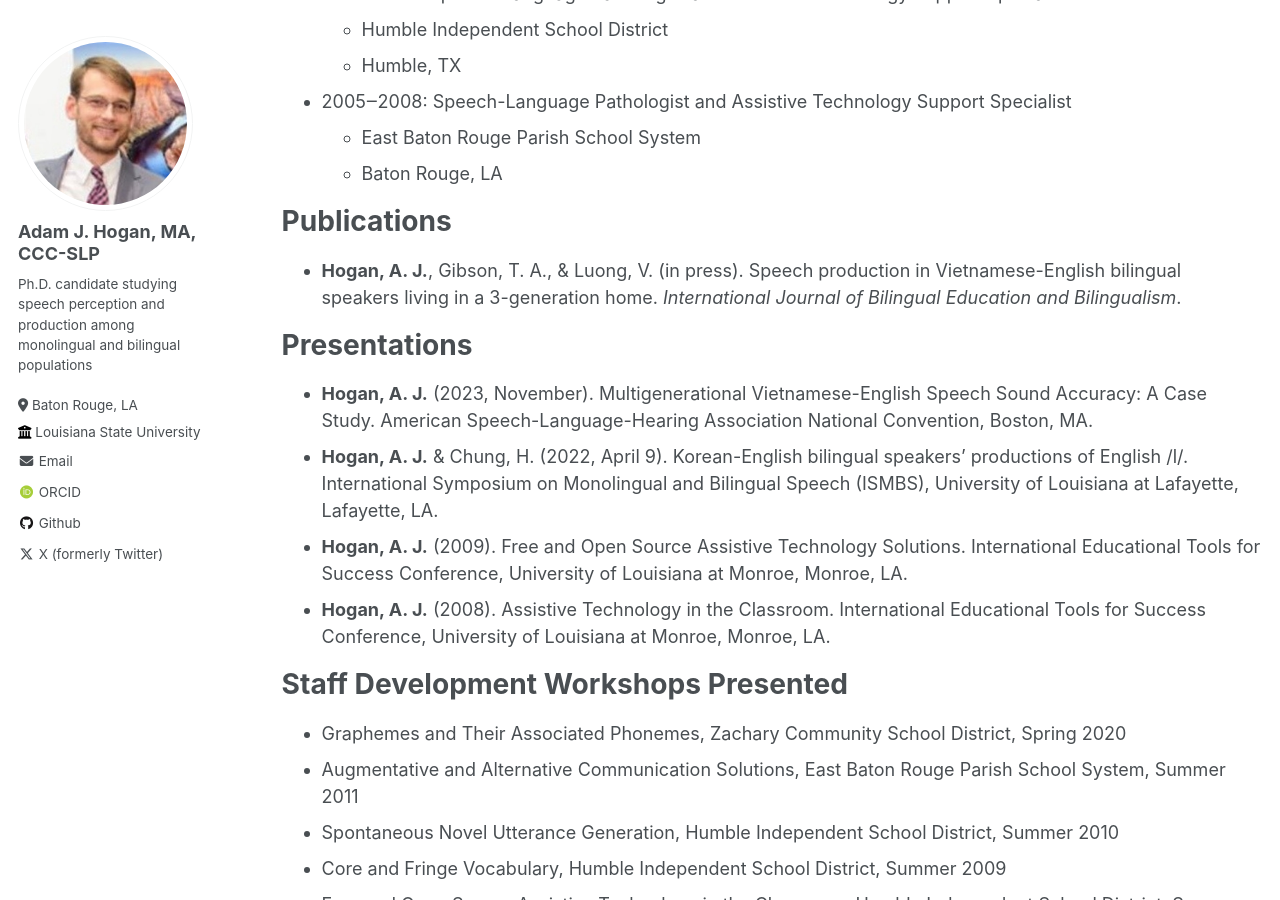
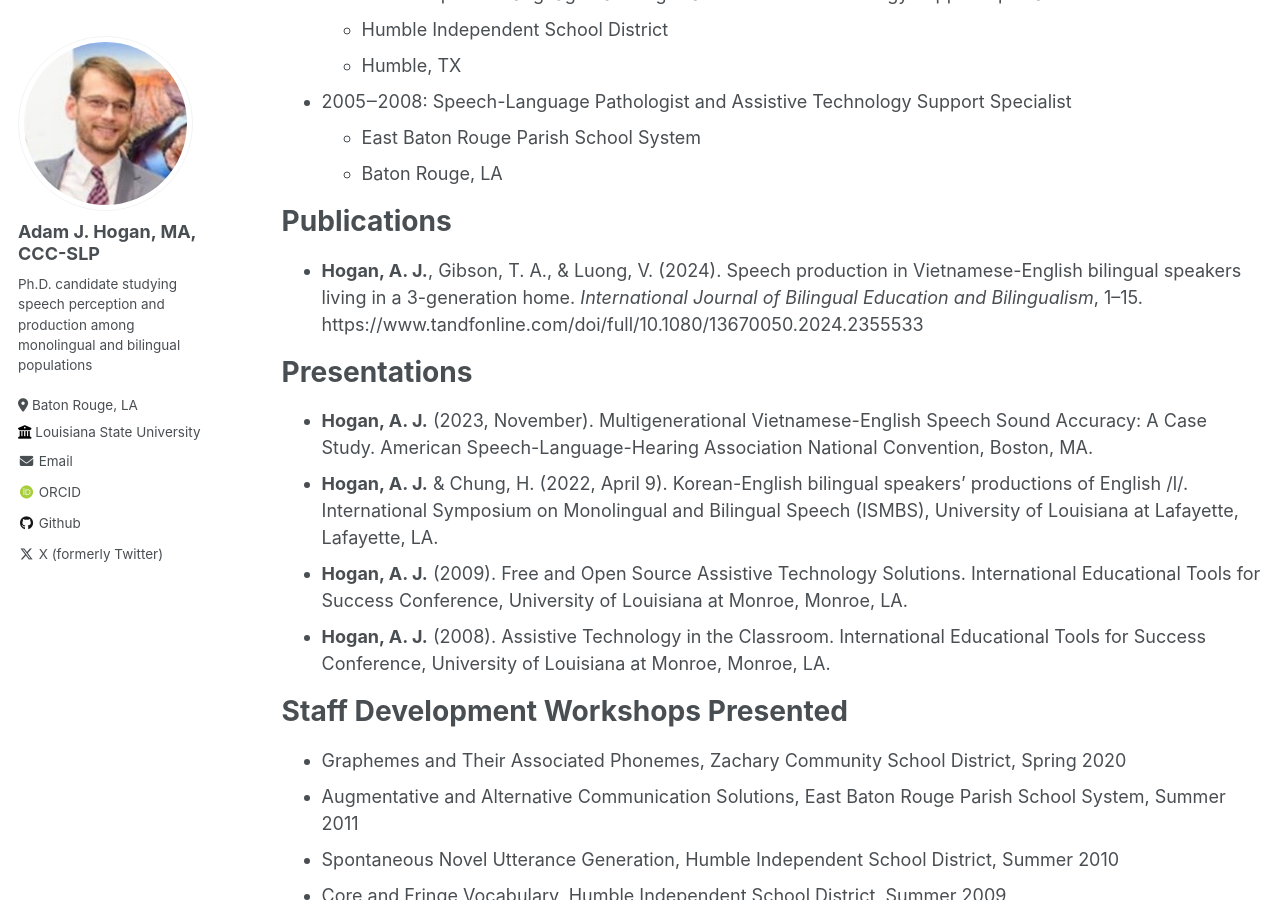
Before and after one commit to adamjhogan/adamjhogan.github.io, a Jekyll site: the page built from _pages/cv.md, in a window 1280 px wide and 900 px high, scrolled down 977 px. Built offline with Jekyll 4.4.1, drawn with Linux system fonts in a browser that asks for light colours; some web fonts are replaced; some of the changed text lies outside the part shown.

Commit message:
Updating CV

```diff
--- a/_pages/cv.md
+++ b/_pages/cv.md
@@ -48,7 +48,7 @@ Work experience
 
 Publications
 ======
-* **Hogan, A. J.**, Gibson, T. A., & Luong, V. (in press). Speech production in Vietnamese-English bilingual speakers living in a 3-generation home. *International Journal of Bilingual Education and Bilingualism*.
+* **Hogan, A. J.**, Gibson, T. A., & Luong, V. (2024). Speech production in Vietnamese-English bilingual speakers living in a 3-generation home. *International Journal of Bilingual Education and Bilingualism*, 1–15. https://www.tandfonline.com/doi/full/10.1080/13670050.2024.2355533
 
 Presentations
 ======
@@ -84,3 +84,6 @@ Licenses and Certifications
 * Louisiana License of Speech-Language Pathology (2005‒2008; 2010‒Present; #5429)
 * Louisiana Ancillary Certificate of Education (2005-Present; #AN 441707)
 * Texas License of Speech-Language Pathology (2008-2011; #103982)
+
+======
+Updated 2024-05-17
```
